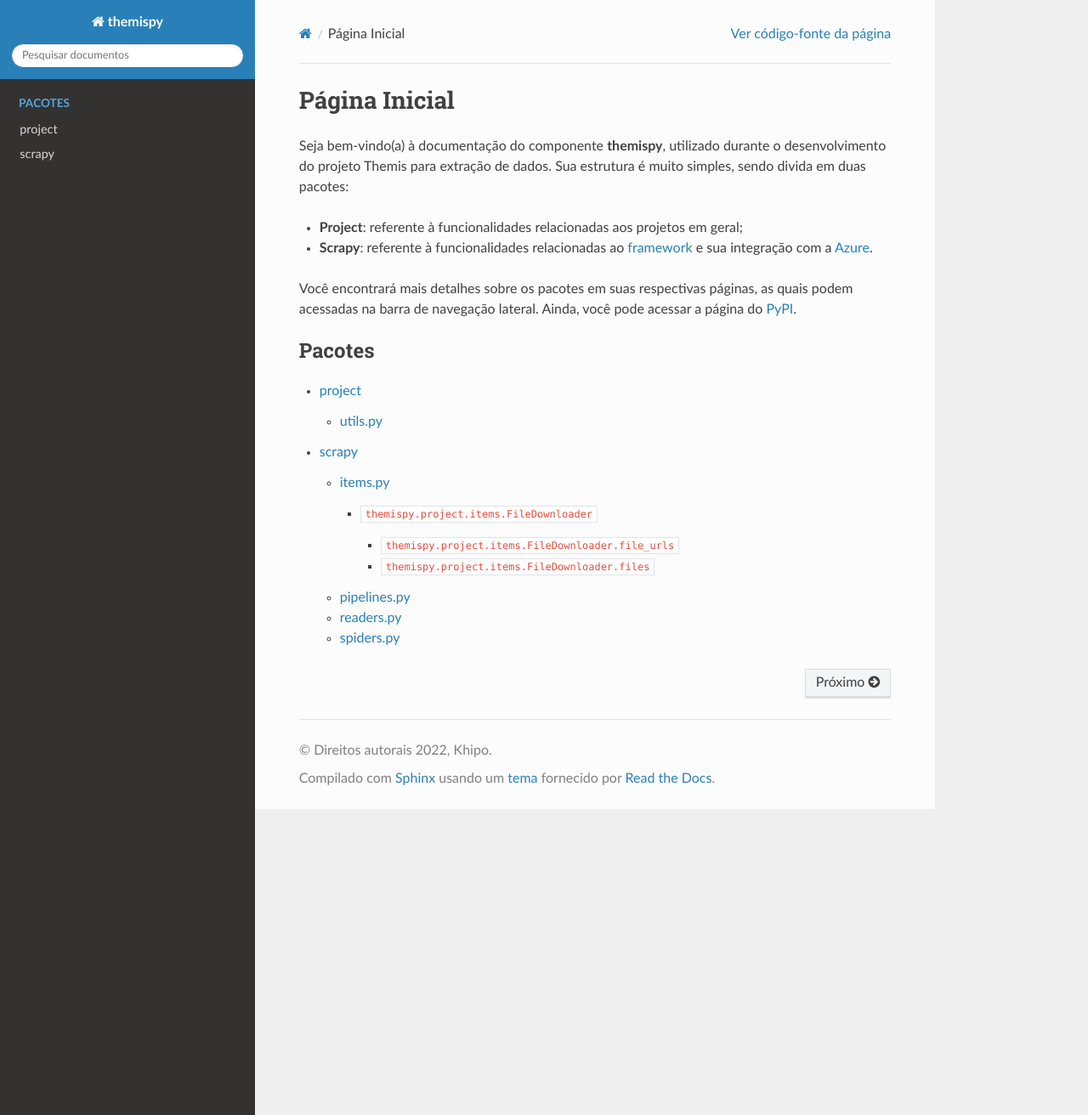
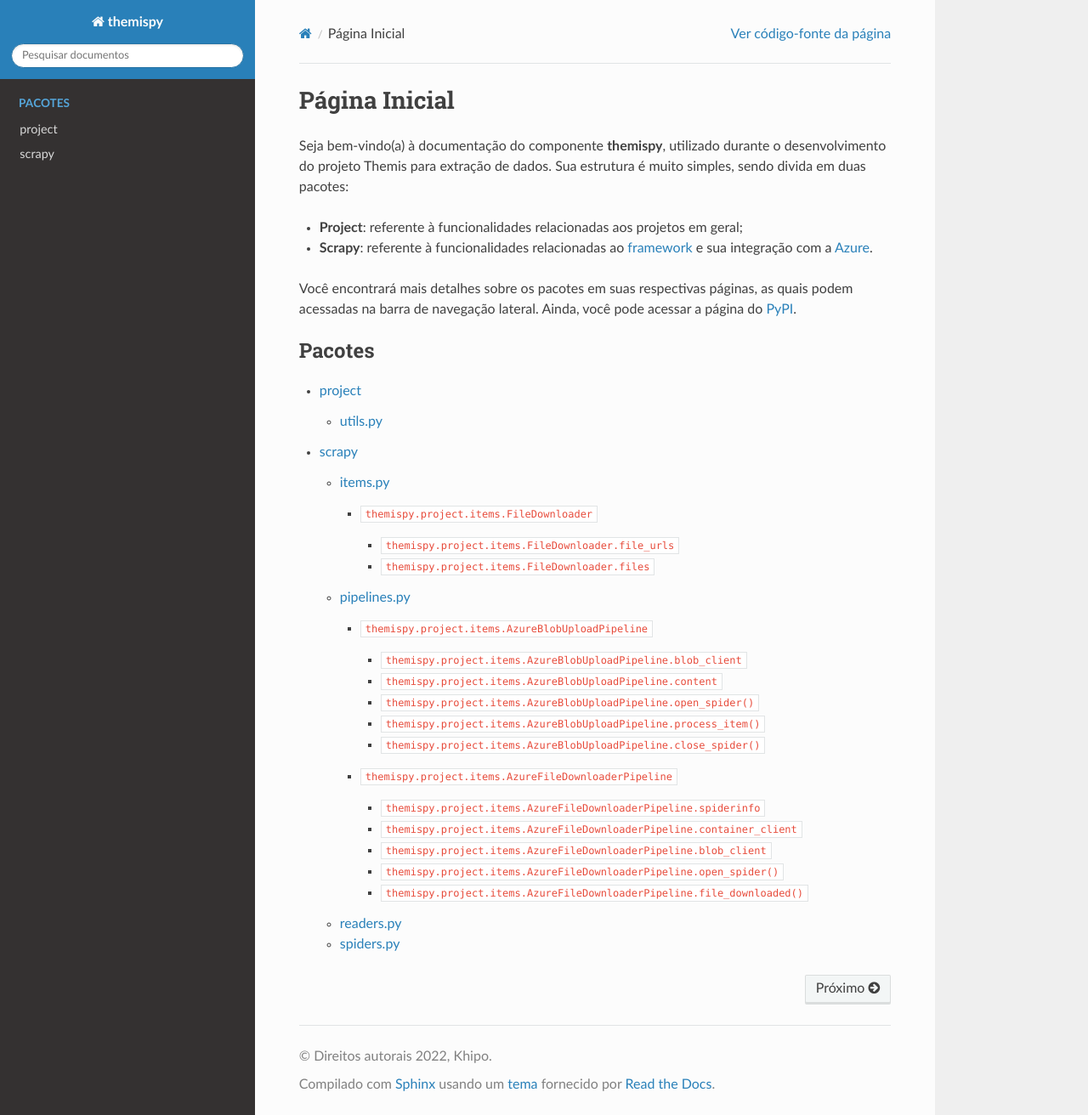
Before and after one commit to jkitajima/themispy, a Sphinx documentation site: the page built from docs/source/index.rst, in a window 1280 px wide and 1312 px high. Shown: the whole window at 85% size. Built offline with Sphinx 7.4.7 and the Read the Docs theme 2.0.0, drawn with Linux system fonts in a browser that asks for light colours; some of the changed lines change nothing that is shown.

Commit message:
doc update

```diff
--- a/docs/source/scrapy.rst
+++ b/docs/source/scrapy.rst
@@ -1,8 +1,8 @@
-=======
+======
 scrapy
-=======
+======
 
-Neste pacote, os módulos foram criados a partir do modelo do Scrapy,
+Neste pacote, os módulos foram criados seguindo do modelo do Scrapy,
 a fim de manter um padrão de documentação e uso.
 
 A única novidade é o módulo denominado *readers.py*,
@@ -15,6 +15,7 @@ items.py
 .. class:: themispy.project.items.FileDownloader
 
     Classe de Item do Scrapy que serve como base para baixar arquivos.
+    Extende a classe de 'Item' do Scrapy.
 
     .. attribute:: file_urls
 
@@ -28,17 +29,93 @@ items.py
 pipelines.py
 ------------
 
-.. automodule:: themispy.project.pipelines
-    :members:
-    :undoc-members:
-    :show-inheritance:
+.. class:: themispy.project.items.AzureBlobUploadPipeline
+
+    Classe criada a fim de subir arquivos para o Azure Storage.
+    Extende a classe 'Spider' padrão do Scrapy.
+
+
+    .. attribute:: blob_client
+
+        Cliente de conexão com um Blob no Azure Storage.
+        O Blob não precisa existir previamente.
+        Para que o cliente possa ser criado, são necessários:
+        `con_str`, `container_name`, `blob_name`.
+        Também, por padrão, `logging_enable` possui o valor `True`.
+
+
+    .. attribute:: content
+
+        String vazia que será preenchida, linha a linha, com o dicionário
+        será retornado da sentença `yield` na construção da Spider.
+
+
+    .. method:: open_spider(self, spider)
+
+        Neste método será criada a conexão com o Blob e também inicializado atributo `content`.
+
+
+    .. method:: process_item(self, item, spider)
+
+        Aqui será processado o retorno dos dados do crawler e convertido para `.jsonl`.
+
+
+    .. method:: close_spider(self, spider)
+
+        É aqui, durante o encerramento da spider, que o todo o conteúdo gerado
+        durante o processamento será enviado para o Azure Storage, através do método `upload_blob`.
+        Por padrão, será passado como argumento `overwrite=True`.
+
+
+
+.. class:: themispy.project.items.AzureFileDownloaderPipeline
+
+    Classe extendida a partir da classe `FilesPipeline` do Scrapy.
+    É utilizada para se baixar arquivos (os quais são fornecidas suas URLs de download).
+    Os arquivos são enviados diretamente para o Azure Storage.
+
+    .. note::
+        Não esquecer de passar nas configurações do Scrapy a chave `FILES_STORE`.
+
+
+    .. attribute:: spiderinfo
+
+        Informações da spider que serão necessárias para o registro do status de download dos arquivos.
+
+
+    .. attribute:: container_client
+
+        Cliente de conexão com um container no Azure Storage.
+        O Container precisa existir previamente.
+        Para que o cliente possa ser criado, são necessários:
+        `con_str` e `container_name`.
+        Também, por padrão, `logging_enable` possui o valor `True`.
+
+
+    .. attribute:: blob_client
+
+        Cliente de conexão com um Blob no Azure Storage.
+        O Blob não precisa existir previamente.
+        Para que o cliente possa ser criado, é necessário passar o nome do `blob` que será criado.
+
+
+    .. method:: open_spider(self, spider)
+
+        É durante a abertura da spider que a conexão com o container é criada.
+        Dessa maneira, independentemente de quantos arquivos serão baixados, apenas uma conexão com o container é criada.
+
+    .. method:: file_downloaded(self, response, request, info, *, item=None)
+
+        É precisamente neste método, exatamente no momento em que os dados do arquivo
+        baixado estão em memória, que é criado um cliente com o Blob e o arquivo é subido no Azure Storage.
+        Por padrão, é passado ao `upload_blob` o argumento `overwrite=True`.
 
 
 
 readers.py
 ------------
 
-.. automodule:: themispy.project.readers
+.. autofunction:: themispy.project.readers.read_jsonl
     :members:
     :undoc-members:
     :show-inheritance:
```
